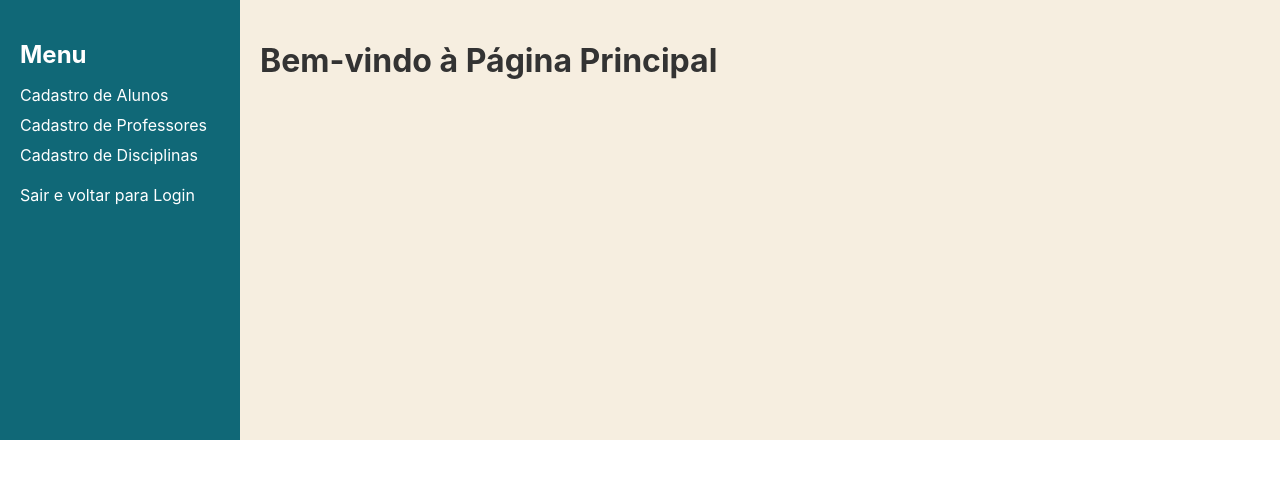
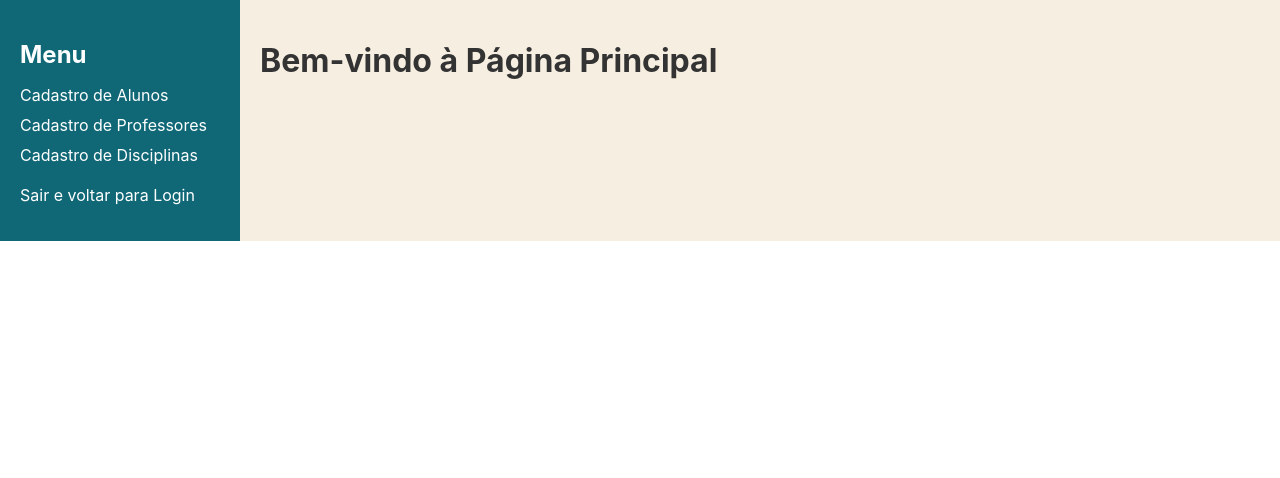
Before and after one commit to Linderval-Moura/Projeto-Escolar, a React (Create React App) app in the folder Frontend/: page /paginaPrincipal in a window 1280 px wide. Shown: the top 478 px of the page. Built offline with nearby package versions, Linux system fonts and the light colour scheme.

Commit message:
CSS margin

```diff
--- a/Frontend/src/components/cssComponents/PaginaPrincipal.css
+++ b/Frontend/src/components/cssComponents/PaginaPrincipal.css
@@ -9,7 +9,7 @@
   color: #fff;
   padding: 20px;
   min-width: 200px;
-  min-height: 400px;
+  margin: 0 auto;
 }
 
 .pagina-principal-sidebar h2 {
```
